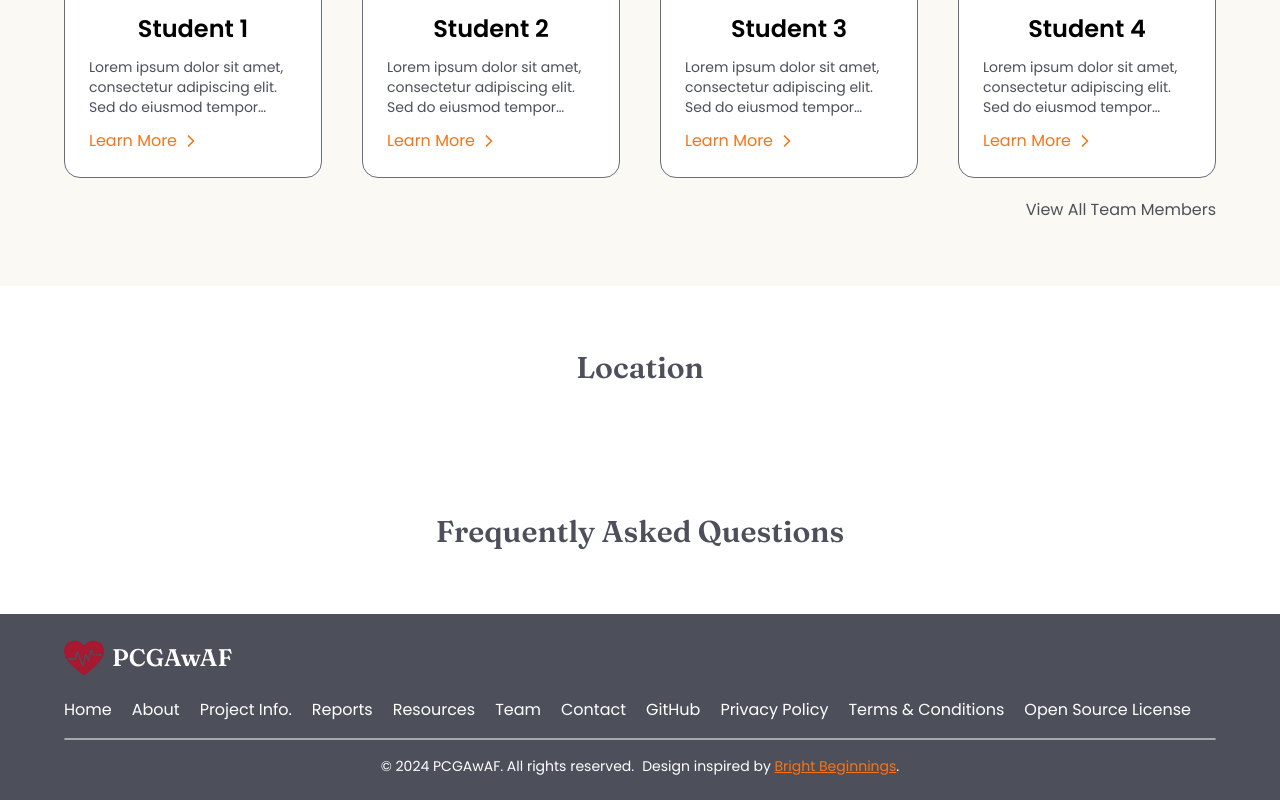
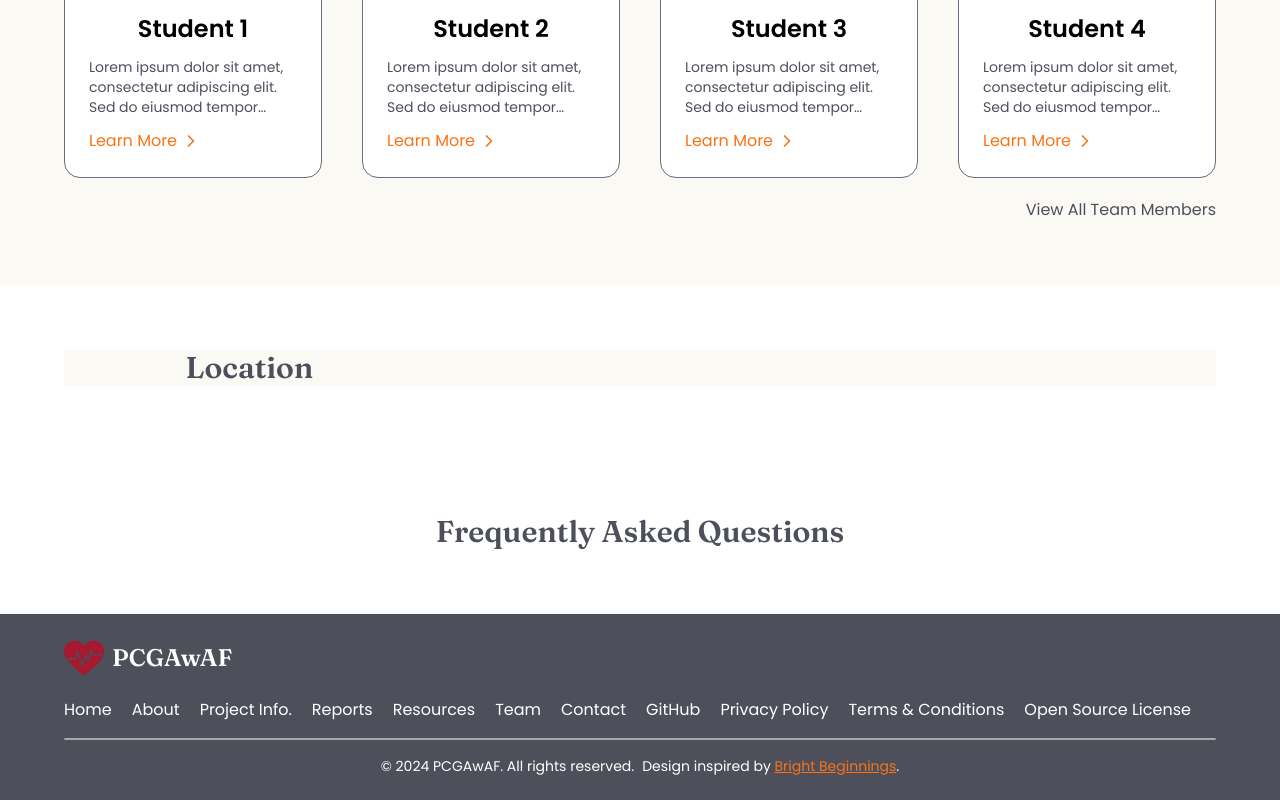
Before and after one commit to kunalkeshan/PCG-Signal-Analysis-With-Adaptive-Filtering, a Next.js app in the folder client/: page /contact in a window 1280 px wide. Shown: the part 908-1708 px from the top of the page. Built offline with nearby package versions, Linux system fonts and the light colour scheme.

Commit message:
chore: contact locations section (wip)

```diff
--- a/client/components/contact/location.tsx
+++ b/client/components/contact/location.tsx
@@ -2,10 +2,15 @@ import React from 'react';
 
 const Location = () => {
 	return (
-		<section className='w-full max-w-screen-xl mx-auto p-6 md:p-16'>
-			<h2 className='font-heading font-semibold text-3xl text-center'>
-				Location
-			</h2>
+		<section className='w-full p-6 md:p-16'>
+			<div className='max-w-screen-xl mx-auto bg-background grid grid-cols-1 lg:grid-cols-3 gap-5'>
+				<div>
+					<h2 className='font-heading font-semibold text-3xl text-center'>
+						Location
+					</h2>
+				</div>
+				<div className='col-span-2'>{/* Location iframe */}</div>
+			</div>
 		</section>
 	);
 };
```
